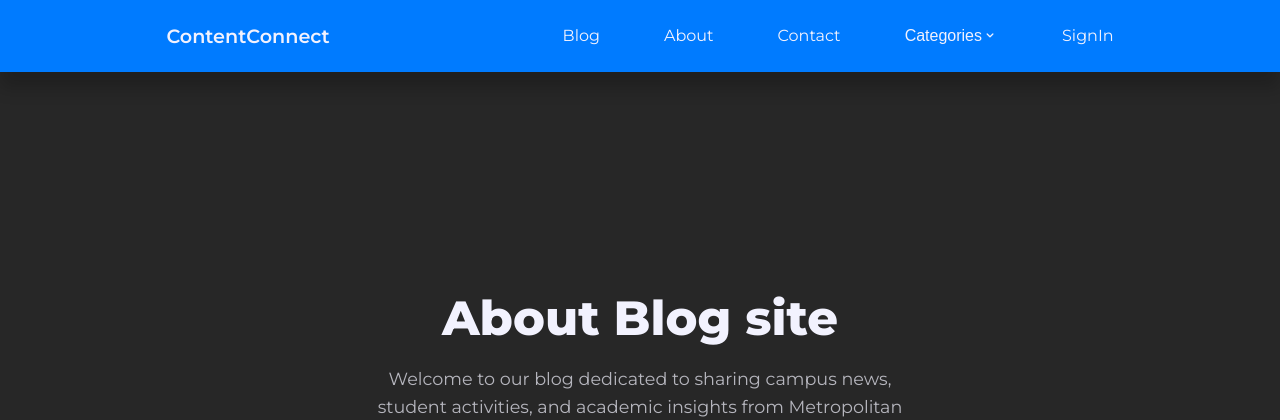
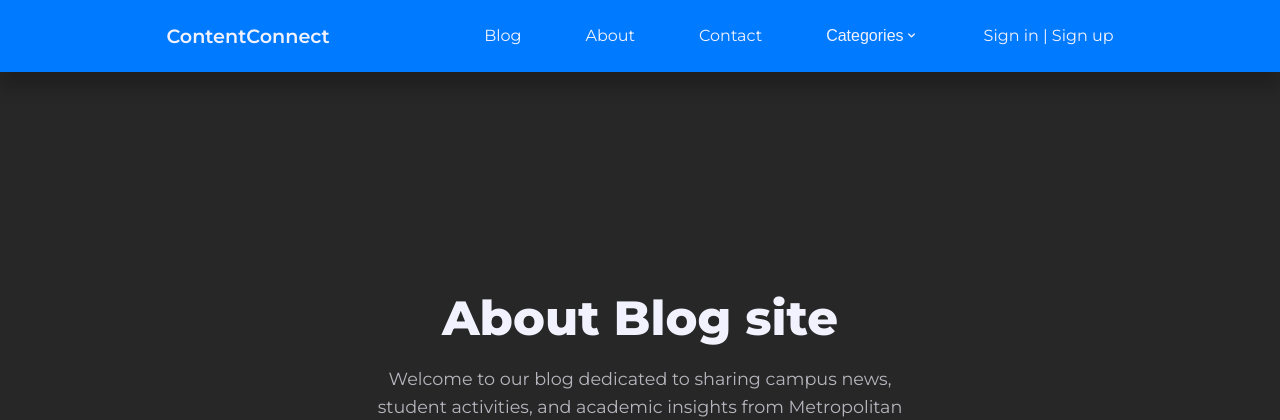
Before and after one commit to Marjana15/Blog-Site-PHP-sql, a PHP site: page /marjublog/about.php in a window 1280 px wide. Shown: the top 420 px of the page. Run offline with PHP 8.4, Linux system fonts and the light colour scheme; data comes from the database, SQL or seed files in the repository; a stand-in replaces the project's code that opens the database connection; some libraries are stand-ins or nearby versions.

Commit message:
Update header.php

```diff
--- a/partials/header.php
+++ b/partials/header.php
@@ -73,7 +73,7 @@ if ($categoriesResult) {
                     </ul>
                 </li>
                 <?php else : ?>
-                    <li><a href="<?= ROOT_URL ?>signin.php">SignIn</a></li>
+                    <li><a href="<?= ROOT_URL ?>signin.php">Sign in | Sign up</a></li>
                 <?php endif ?>
             </ul>
 
```
